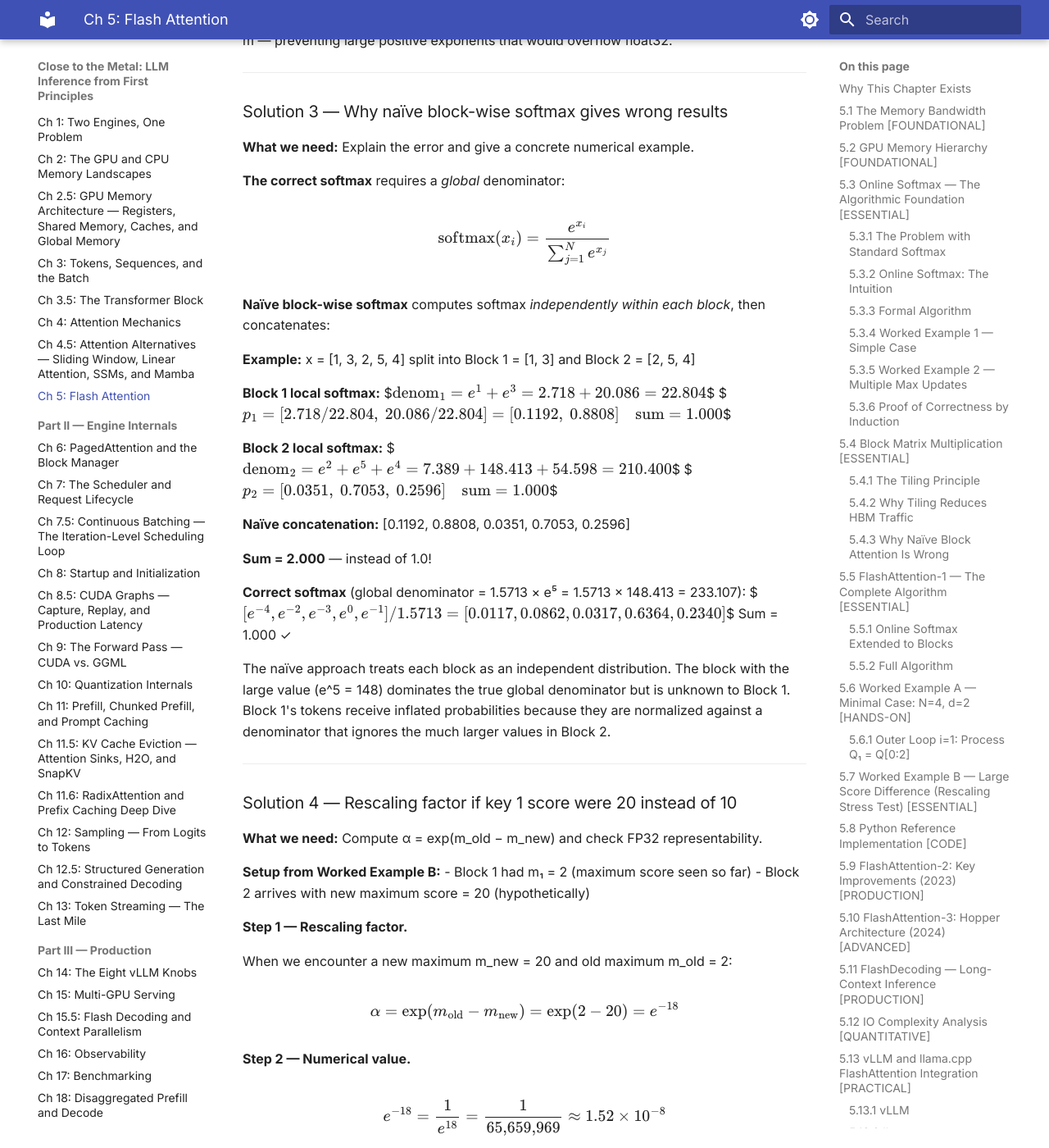
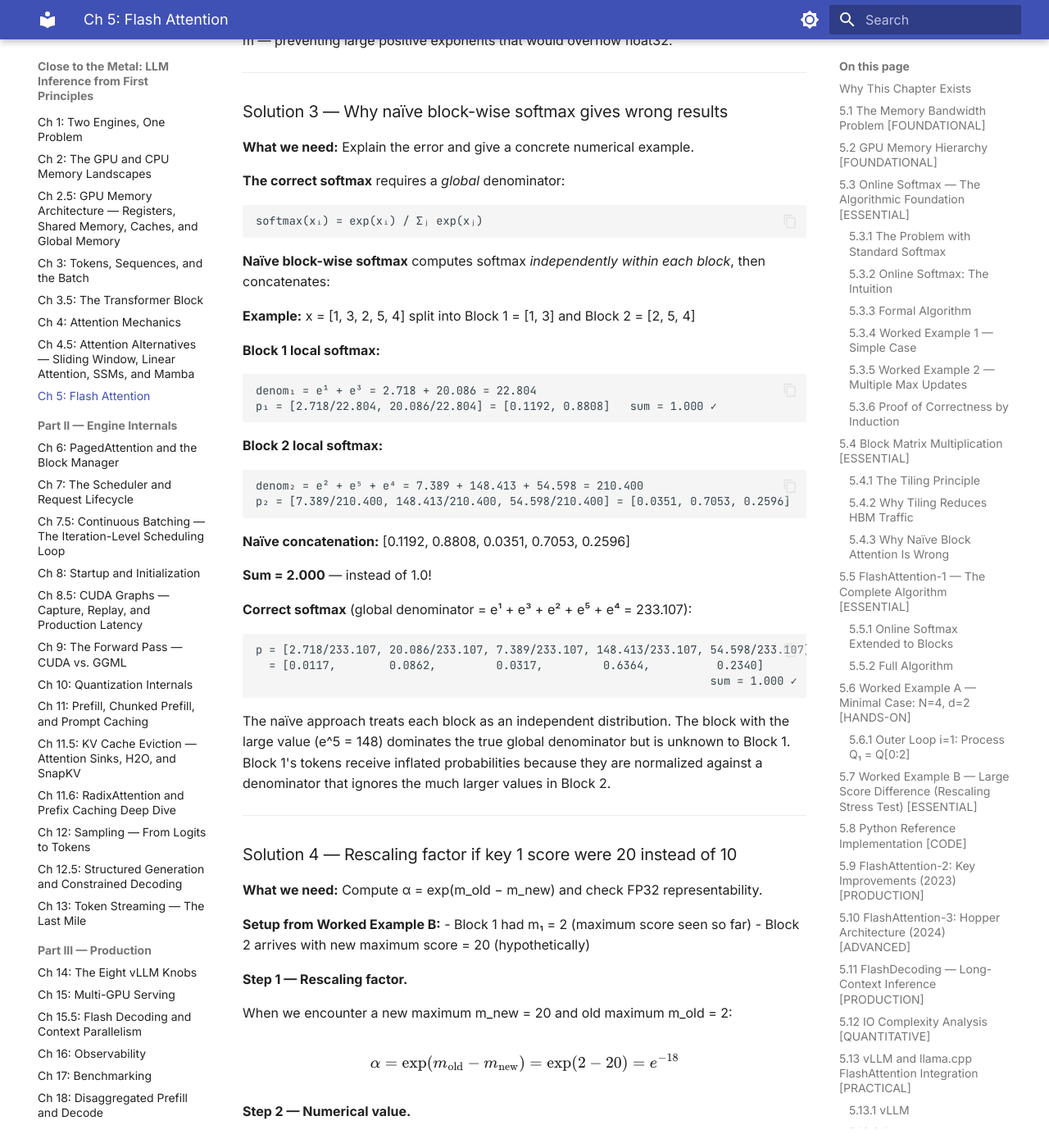
Before and after one commit to MaximumBeings/close-to-the-metal, an MkDocs documentation site: the page built from docs/part1-foundations/chapter05.md, in a window 1280 px wide and 1400 px high, scrolled down 24819 px. Shown: the whole window at 82% size. Built offline with MkDocs 1.6.1 and Material for MkDocs 9.7.7, drawn with Linux system fonts in a browser that asks for light colours.

Commit message:
fix: replace broken MathJax $$...$$ blocks with plain-text code blocks in chapter05 Solution 3
The Block 1 / Block 2 local softmax equations and correct softmax were
rendering as empty '$ $' placeholders in the browser (MathJax not
processing the display-math blocks). Replaced with fenced code blocks
showing identical arithmetic — no MathJax dependency, fully readable.

````diff
--- a/docs/part1-foundations/chapter05.md
+++ b/docs/part1-foundations/chapter05.md
@@ -1118,27 +1118,39 @@ The running sum l is numerically stable because we always subtract the current m
 
 **The correct softmax** requires a *global* denominator:
 
-$$\text{softmax}(x_i) = \frac{e^{x_i}}{\sum_{j=1}^{N} e^{x_j}}$$
+```
+softmax(xᵢ) = exp(xᵢ) / Σⱼ exp(xⱼ)
+```
 
 **Naïve block-wise softmax** computes softmax *independently within each block*, then concatenates:
 
 **Example:** x = [1, 3, 2, 5, 4] split into Block 1 = [1, 3] and Block 2 = [2, 5, 4]
 
 **Block 1 local softmax:**
-$$\text{denom}_1 = e^1 + e^3 = 2.718 + 20.086 = 22.804$$
-$$p_1 = [2.718/22.804,\ 20.086/22.804] = [0.1192,\ 0.8808] \quad \text{sum} = 1.000$$
+
+```
+denom₁ = e¹ + e³ = 2.718 + 20.086 = 22.804
+p₁ = [2.718/22.804, 20.086/22.804] = [0.1192, 0.8808]   sum = 1.000 ✓
+```
 
 **Block 2 local softmax:**
-$$\text{denom}_2 = e^2 + e^5 + e^4 = 7.389 + 148.413 + 54.598 = 210.400$$
-$$p_2 = [0.0351,\ 0.7053,\ 0.2596] \quad \text{sum} = 1.000$$
+
+```
+denom₂ = e² + e⁵ + e⁴ = 7.389 + 148.413 + 54.598 = 210.400
+p₂ = [7.389/210.400, 148.413/210.400, 54.598/210.400] = [0.0351, 0.7053, 0.2596]   sum = 1.000 ✓
+```
 
 **Naïve concatenation:** [0.1192, 0.8808, 0.0351, 0.7053, 0.2596]
 
 **Sum = 2.000** — instead of 1.0!
 
-**Correct softmax** (global denominator = 1.5713 × e⁵ = 1.5713 × 148.413 = 233.107):
-$$[e^{-4}, e^{-2}, e^{-3}, e^{0}, e^{-1}] / 1.5713 = [0.0117, 0.0862, 0.0317, 0.6364, 0.2340]$$
-Sum = 1.000 ✓
+**Correct softmax** (global denominator = e¹ + e³ + e² + e⁵ + e⁴ = 233.107):
+
+```
+p = [2.718/233.107, 20.086/233.107, 7.389/233.107, 148.413/233.107, 54.598/233.107]
+  = [0.0117,        0.0862,         0.0317,         0.6364,          0.2340]
+                                                                    sum = 1.000 ✓
+```
 
 The naïve approach treats each block as an independent distribution. The block with the large value (e^5 = 148) dominates the true global denominator but is unknown to Block 1. Block 1's tokens receive inflated probabilities because they are normalized against a denominator that ignores the much larger values in Block 2.
 
````
